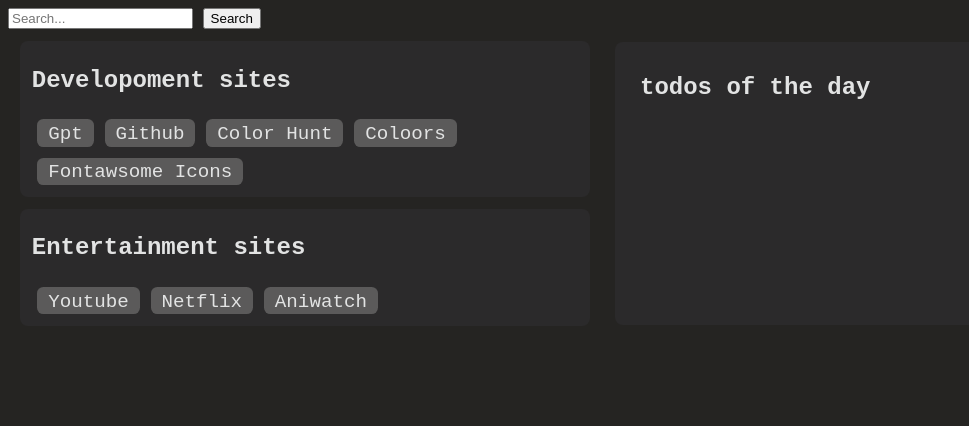
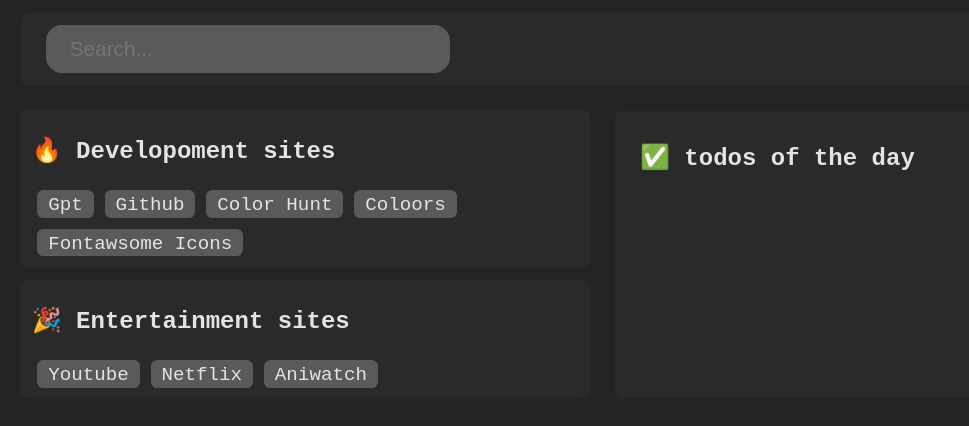
Before and after one commit to dineshnikhil/start_up_page, a plain HTML site: page index.html in a window 1280 px wide. Shown: the whole page, without its empty margins (0-969 px from the left). Drawn offline with Linux system fonts and the light colour scheme; a web font is replaced by a local one.

Commit message:
added the styling of the searchbox

```diff
--- a/index.html
+++ b/index.html
@@ -18,17 +18,19 @@
 		</script>
 	</head>
 	<body>
-		<form onsubmit="redirectToGoogle(); return false;">
-			<input type="text" id="search-box" placeholder="Search..." />
-			<input type="submit" value="Search" />
-		</form>
+		<div class="search">
+			<form onsubmit="redirectToGoogle(); return false;">
+				<input type="text" id="search-box" placeholder="Search..." />
+			</form>
+		</div>
+
 		<div class="main">
 			<div class="tools">
 				<!-- shortcuts divs  -->
 				<div class="shortcuts">
 					<!-- for development links -->
 					<div class="shortcuts_div">
-						<h2>Developoment sites</h2>
+						<h2>🔥 Developoment sites</h2>
 						<div class="shortcuts_interal_div">
 							<div class="short_cut">
 								<a href="http://" target="_blank" rel="noopener noreferrer">
@@ -64,7 +66,7 @@
 
 					<!-- for entertainment links -->
 					<div class="shortcuts_div">
-						<h2>Entertainment sites</h2>
+						<h2>🎉 Entertainment sites</h2>
 						<div class="shortcuts_interal_div">
 							<div class="short_cut">
 								<a href="http://" target="_blank" rel="noopener noreferrer">
@@ -88,7 +90,7 @@
 				</div>
 				<!-- tasks div -->
 				<div class="todos">
-					<h2>todos of the day</h2>
+					<h2>✅ todos of the day</h2>
 				</div>
 			</div>
 		</div>
--- a/styles.css
+++ b/styles.css
@@ -15,11 +15,11 @@ h1 {
 	padding: 5%;
 	background-color: #2b2a2b;
 }
-
+/*
 button {
 	padding: 2%;
 	background-color: #2ab24d;
-}
+} */
 
 .tools {
 	display: flex;
@@ -77,3 +77,25 @@ button {
 	cursor: pointer;
 	background-color: #2ab24d;
 }
+
+/* ============== search box styling ============== */
+
+.search {
+	background-color: #2b2a2b;
+	padding: 1% 2%;
+	margin: 1%;
+	border-radius: 0.5rem;
+}
+
+.search input {
+	width: 30%;
+	padding: 1% 2%;
+	border-radius: 1rem;
+	background-color: #5b5a5a;
+
+	color: #e2e3e3;
+	font-size: 1.3rem;
+
+	border: none;
+	outline: none;
+}
```
